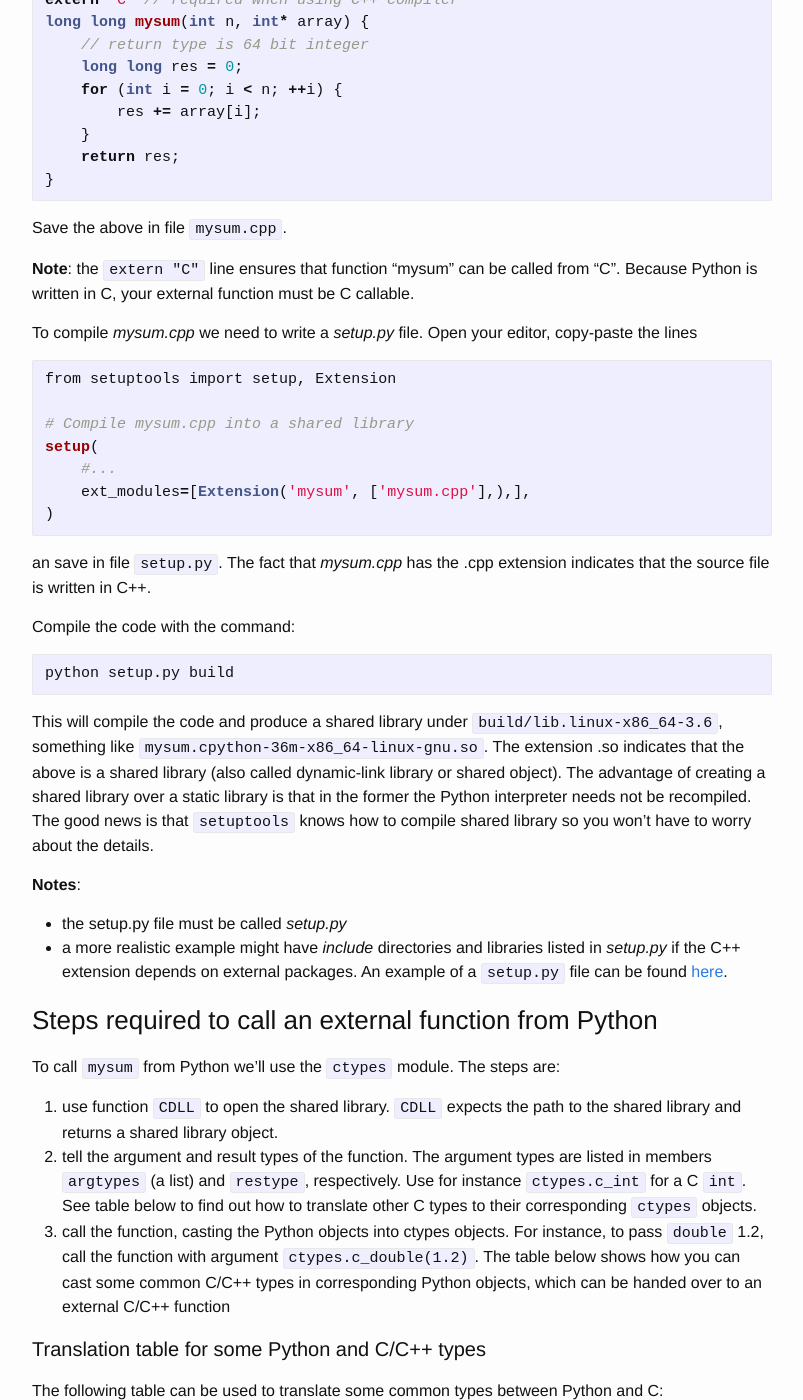
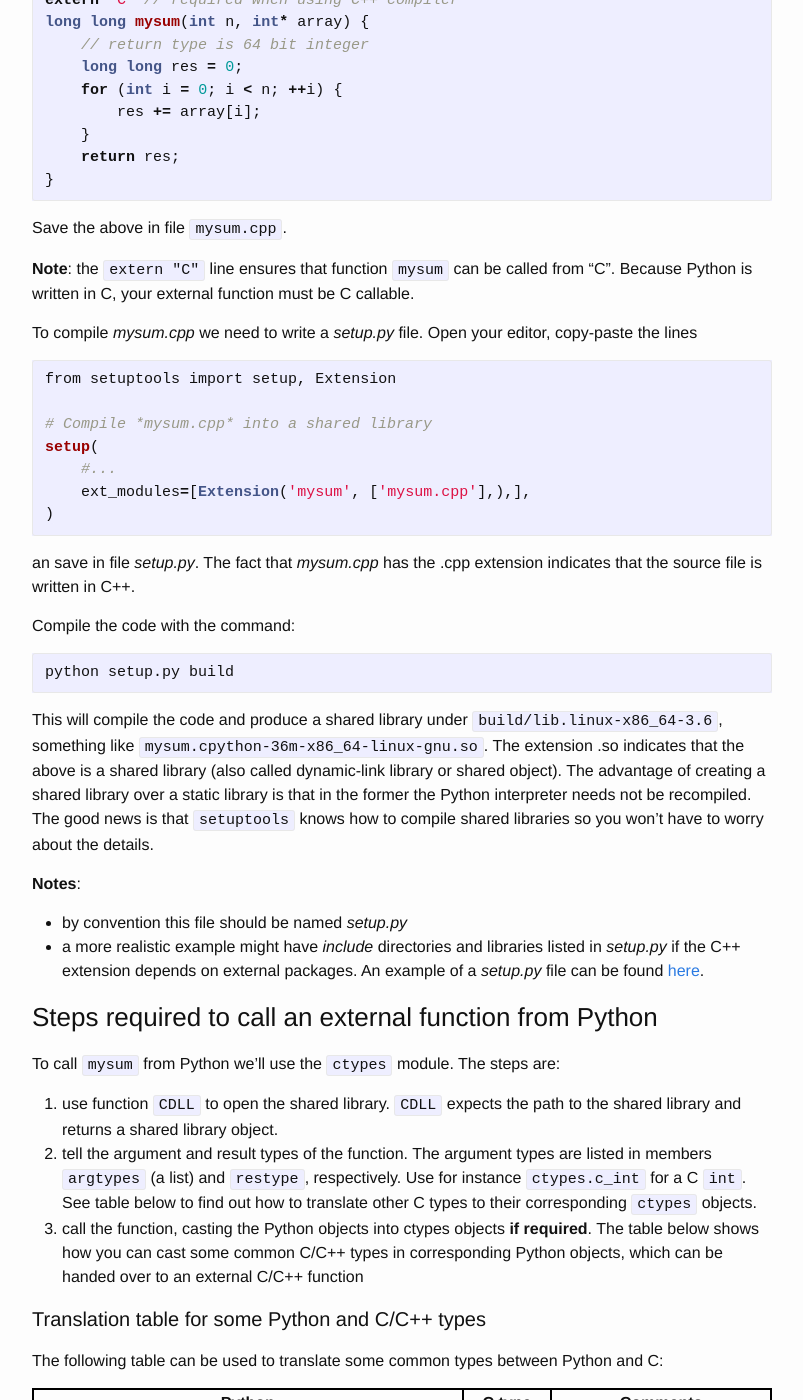
Before and after one commit to nesi/perf-training, a Jekyll site: the page built from _lessons/python-scatter/03b-ctypes.md, in a window 1280 px wide and 1400 px high, scrolled down 1833 px. Shown: the whole window, without its empty margins (238-1041 px from the left). Built offline with Jekyll 4.4.1, drawn with Linux system fonts in a browser that asks for light colours.

Commit message:
minor changes in ctypes

````diff
--- a/_lessons/python-scatter/03b-ctypes.md
+++ b/_lessons/python-scatter/03b-ctypes.md
@@ -37,7 +37,7 @@ cd cext
 
 ## Learn the basics
 
-Let's go to our example of computing the sum of all the elements of an array. In order not to interfere with the scatter code, let's create a directory `mysum` and go to that directory:
+Let's go to our example of computing the sum of all the elements of an array. In order not to interfere with the scatter code, let's create a directory `mysum_example` and go to that directory:
 ```
 mkdir mysum_example
 cd mysum_example
@@ -62,40 +62,40 @@ long long mysum(int n, int* array) {
 ```
 Save the above in file `mysum.cpp`.
 
-**Note**: the `extern "C"` line ensures that function "mysum" can be called from "C". Because Python is written in C, your external function must be C callable.
+**Note**: the `extern "C"` line ensures that function `mysum` can be called from "C". Because Python is written in C, your external function must be C callable.
 
 To compile *mysum.cpp* we need to write a *setup.py* file.  Open your editor, copy-paste the lines
 ```python
 from setuptools import setup, Extension
 
-# Compile mysum.cpp into a shared library
+# Compile *mysum.cpp* into a shared library
 setup(
     #...
     ext_modules=[Extension('mysum', ['mysum.cpp'],),],
 )
 ```
-an save in file `setup.py`. The fact that *mysum.cpp* has the .cpp extension indicates that the source file is written in C++.
+an save in file *setup.py*. The fact that *mysum.cpp* has the .cpp extension indicates that the source file is written in C++.
 
 Compile the code with the command:
 ```
 python setup.py build
 ```
-This will compile the code and produce a shared library under `build/lib.linux-x86_64-3.6`, something like `mysum.cpython-36m-x86_64-linux-gnu.so`. The extension .so indicates that the above is a shared library (also called dynamic-link library or shared object). The advantage of creating a shared library over a static library is that in the former the Python interpreter needs not be recompiled. The good news is that `setuptools` knows how to compile shared library so you won't have to worry about the details.
+This will compile the code and produce a shared library under `build/lib.linux-x86_64-3.6`, something like `mysum.cpython-36m-x86_64-linux-gnu.so`. The extension .so indicates that the above is a shared library (also called dynamic-link library or shared object). The advantage of creating a shared library over a static library is that in the former the Python interpreter needs not be recompiled. The good news is that `setuptools` knows how to compile shared libraries so you won't have to worry about the details.
 
 
 **Notes**:
 
- * the setup.py file must be called *setup.py*
+ * by convention this file should be named *setup.py*
  * a more realistic example might have *include* directories and libraries listed in *setup.py* if the C++ extension depends on external packages.
-An example of a `setup.py` file can be found [here](https://raw.githubusercontent.com/pletzer/scatter/master/cext/setup.py).
+An example of a *setup.py* file can be found [here](https://raw.githubusercontent.com/pletzer/scatter/master/cext/setup.py).
 
 ### Steps required to call an external function from Python
 
-To call  `mysum` from Python we'll use the `ctypes` module. The steps are:
+To call `mysum` from Python we'll use the `ctypes` module. The steps are:
 
  1. use function `CDLL` to open the shared library. `CDLL` expects the path to the shared library and returns a shared library object.
  2. tell the argument and result types of the function. The argument types are listed in members `argtypes` (a list) and `restype`, respectively. Use for instance `ctypes.c_int` for a C `int`. See table below to find out how to translate other C types to their corresponding `ctypes` objects.
- 3. call the function, casting the Python objects into ctypes objects. For instance, to pass `double` 1.2, call the function with argument `ctypes.c_double(1.2)`. The table below shows how you can cast some common C/C++ types in corresponding Python objects, which can be handed over to an external C/C++ function
+ 3. call the function, casting the Python objects into ctypes objects **if required**. The table below shows how you can cast some common C/C++ types in corresponding Python objects, which can be handed over to an external C/C++ function
 
 #### Translation table for some Python and C/C++ types
 
````
